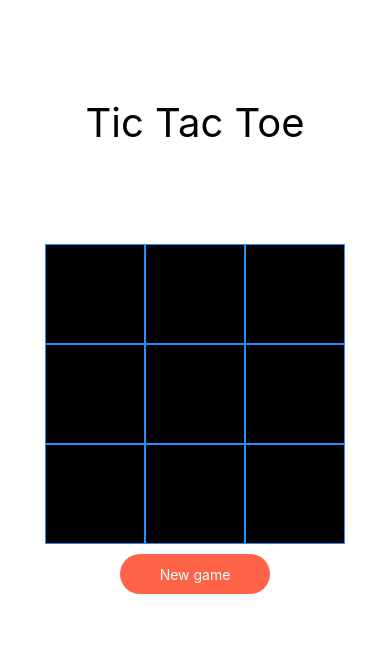
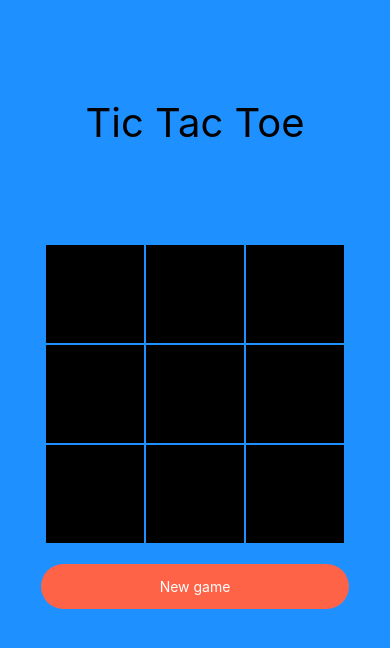
Before and after one commit to mohamed2m2018/tic_tac_toe, a React Native app: screen / in a window 390 px wide. Shown: the top 648 px of the page. Built offline with nearby package versions, Linux system fonts and the light colour scheme.

Commit message:
Enhancing colors

```diff
--- a/App.tsx
+++ b/App.tsx
@@ -1,19 +1,24 @@
 import React from 'react';
 import {StyleSheet, Text, View} from 'react-native';
 import GameBoard from './src/components/GameBoard';
+import colors from './src/constants/colors';
 
 const App = () => (
-  <>
+  <View style={styles?.outerContainer}>
     <Text style={styles.header}>Tic Tac Toe</Text>
     <View style={styles.container}>
       <GameBoard />
     </View>
-  </>
+  </View>
 );
 
 export default App;
 
 const styles = StyleSheet.create({
+  outerContainer: {
+    flex: 1,
+    backgroundColor: colors?.dodgerBlue,
+  },
   container: {
     alignItems: 'center',
     flex: 1,
--- a/src/components/GameBoard/styles.ts
+++ b/src/components/GameBoard/styles.ts
@@ -4,16 +4,16 @@ const styles = StyleSheet.create({
   winnerText: {
     marginTop: 20,
     fontSize: 30,
-    color: colors?.tomato,
+    color: colors?.white,
   },
   container: {
-    marginBottom: 10,
+    marginBottom: 20,
     alignItems: 'center',
   },
   button: {
-    height: 40,
-    width: 150,
-    borderRadius: 25,
+    height: 45,
+    width: 308,
+    borderRadius: 30,
     backgroundColor: colors?.tomato,
     justifyContent: 'center',
     alignItems: 'center',
```
